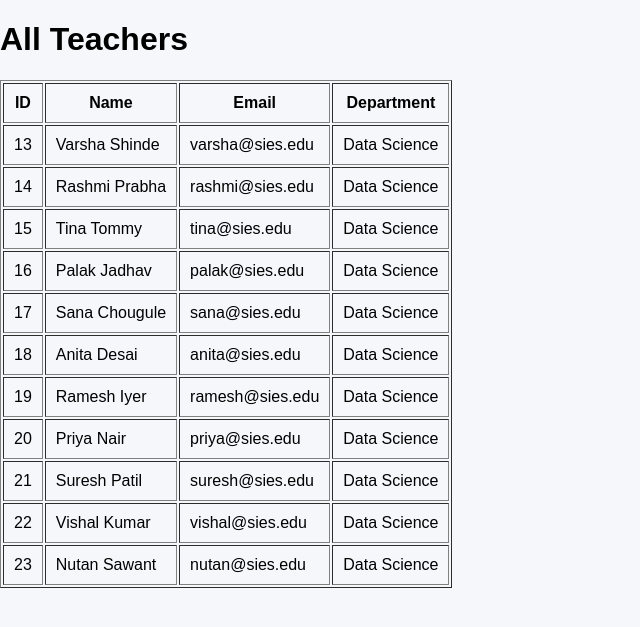
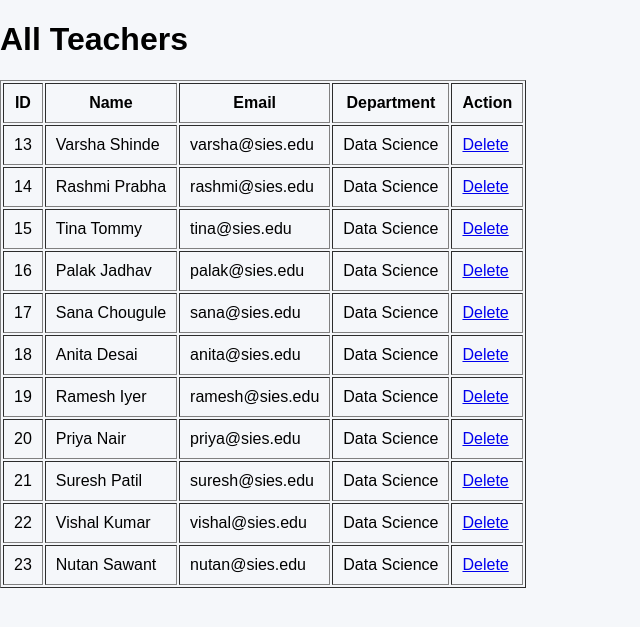
Before and after one commit to palakpj25hds/smart-timetable-optimizer, a Flask app: page /view_teachers in a window 1280 px wide. Shown: the part 98-725 px from the top of the page, without its empty margins (0-640 px from the left). Run offline with Flask 3, Linux system fonts and the light colour scheme; data comes from the database, SQL or seed files in the repository.

Commit message:
Update view_teachers.html

```diff
--- a/templates/view_teachers.html
+++ b/templates/view_teachers.html
@@ -29,6 +29,7 @@
     <th>Name</th>
     <th>Email</th>
     <th>Department</th>
+    <th>Action</th>
 </tr>
 
 {% for teacher in teachers %}
@@ -38,6 +39,7 @@
     <td>{{ teacher[1] }}</td>
     <td>{{ teacher[2] }}</td>
     <td>{{ teacher[3] }}</td>
+    <td><a href="/delete-teacher/{{ teacher[0] }}" onclick="return confirm('Delete this teacher?')">Delete</a></td>
 </tr>
 
 {% endfor %}
```
